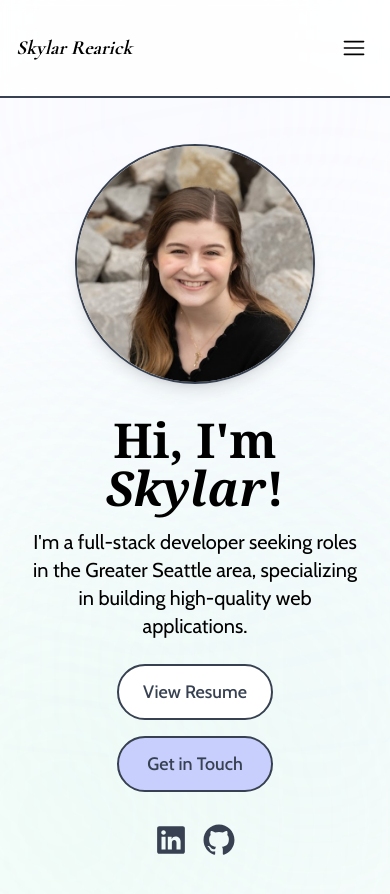
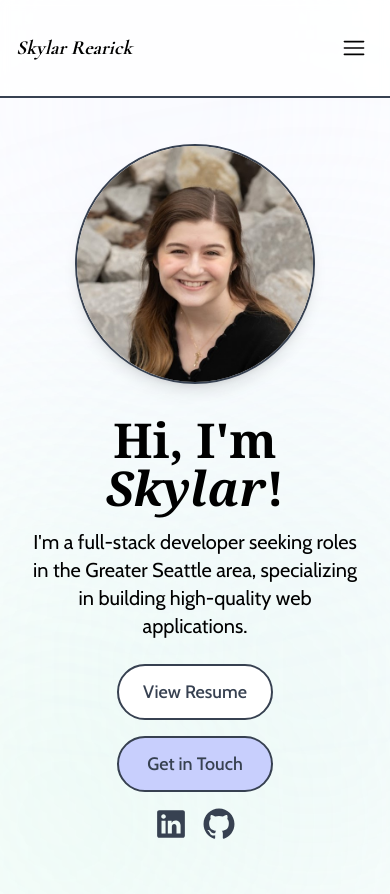
Before and after one commit to sky1113/portfolio, a Next.js app: page / in a window 390 px wide. Shown: the top 894 px of the page. Built offline with nearby package versions, Linux system fonts and the light colour scheme.

Commit message:
changes to header responsiveness

```diff
--- a/src/components/Hero.tsx
+++ b/src/components/Hero.tsx
@@ -16,7 +16,7 @@ export default function Hero() {
         </p>
 
         {/* Buttons and Icons */}
-        <div className="mt-6 flex flex-col items-center lg:items-start gap-4">
+        <div className="mt-6 flex flex-col lg:flex-row flex-wrap items-center gap-4">
           {/* Buttons */}
           <div className="flex flex-col md:flex-row flex-wrap justify-center lg:justify-start gap-4">
             <a
@@ -36,7 +36,7 @@ export default function Hero() {
           </div>
 
           {/* Icons */}
-          <div className="flex gap-4 mt-4">
+          <div className="flex gap-4 items-center">
             <a
               href="https://linkedin.com/in/skylarrearick"
               target="_blank"
```
